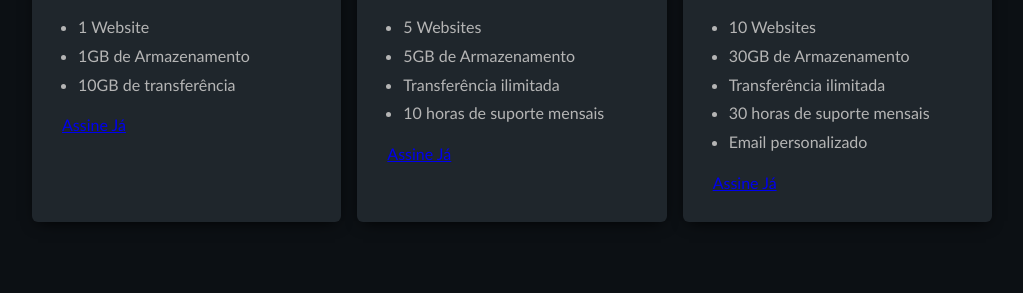
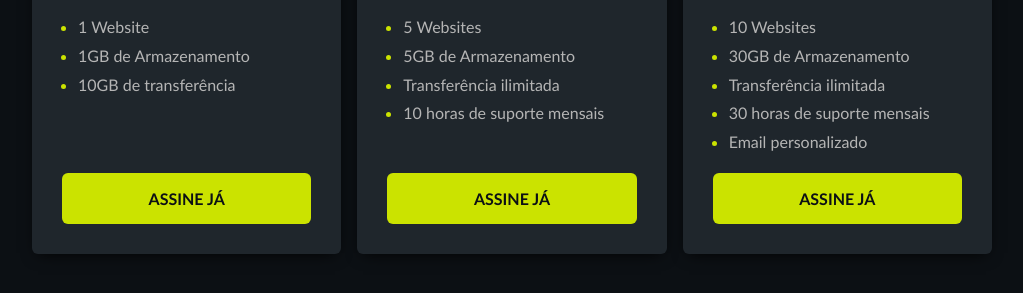
Before and after one commit to jeansillva/PriceCards, a plain HTML site: page index.html in a window 1280 px wide. Shown: the part 391-684 px from the top of the page, without its empty margins (128-1151 px from the left). Drawn offline with Linux system fonts and the light colour scheme.

Commit message:
Estilizando botões e realizando ajustes

```diff
--- a/estilo.css
+++ b/estilo.css
@@ -64,6 +64,8 @@ body{
     padding: 30px;
     border-radius: 6px;
     box-shadow: 0 5px 15px -6px black; /*Adicionando sombra: horizontal, vertical, blur, expansão e cor*/
+    display: flex;
+    flex-direction: column;
 }
 
 .pricing-plan__title{
@@ -76,6 +78,7 @@ body{
 
 .pricing-plan p{
     margin-top: 0;
+    margin-bottom: 0;
 }
 
 .pricing-plan__price{
@@ -87,4 +90,26 @@ body{
     color: #b5b5b5;
     padding-left: 16px;
     line-height: 1.8;
+    flex: 1; /*Faz com que as listas tomem espaço nao ocupado*/
 }
+
+.pricing-plan__features li::marker{
+    color:#cbe300;
+}
+.pricing-plan__cta{
+    text-decoration: none;
+    color: #0c1014;
+    background-color: #cbe300;
+    border-radius: 6px;
+    text-transform: uppercase;
+    font-size: 16px;
+    font-weight: bold;
+    padding: 16px 10px;
+    text-align: center;
+}
+
+.pricing-plan__cta:hover{
+    outline: 2px solid #cbe300;
+    background-color: transparent;
+    color: white;
+}
```
